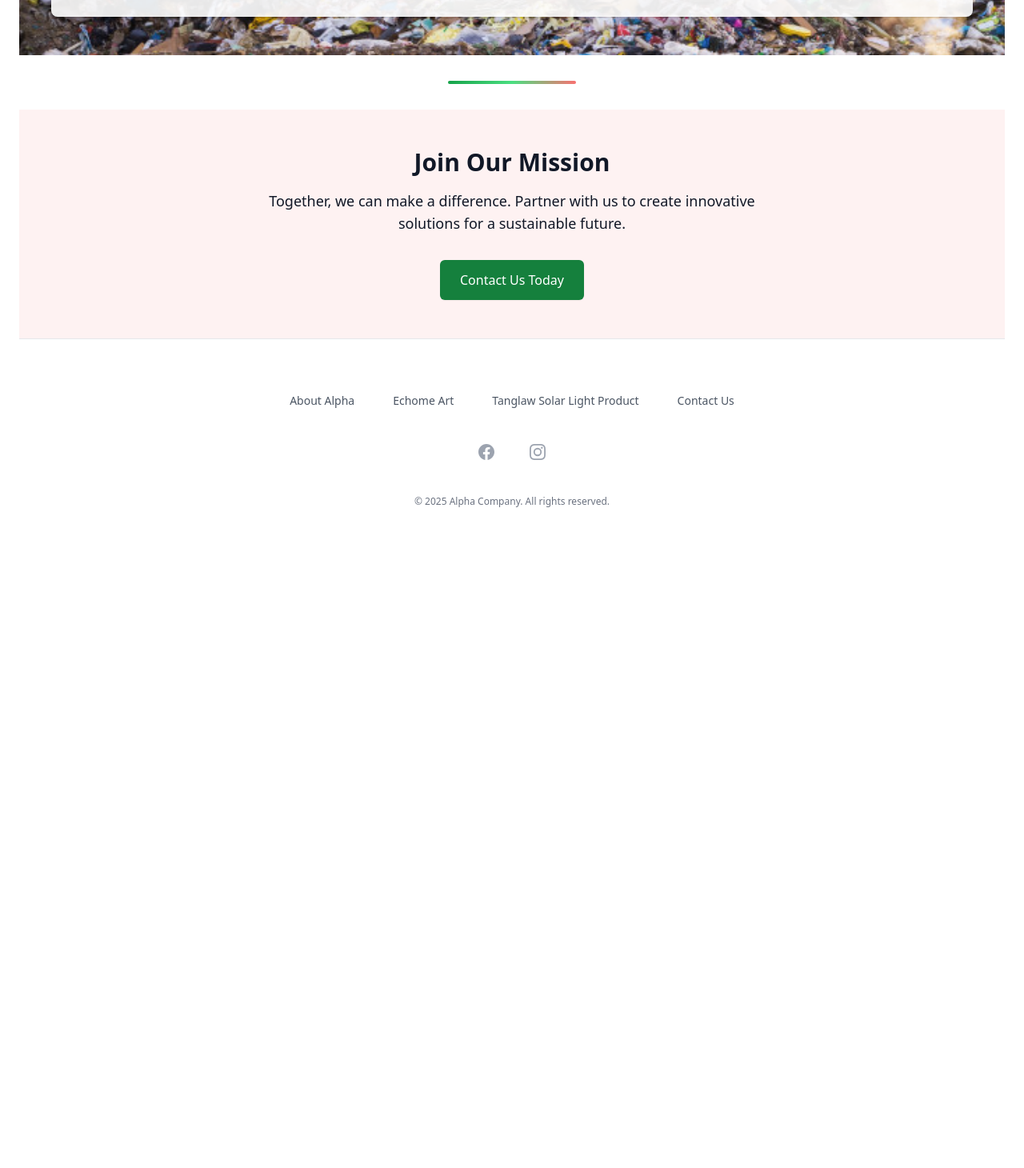
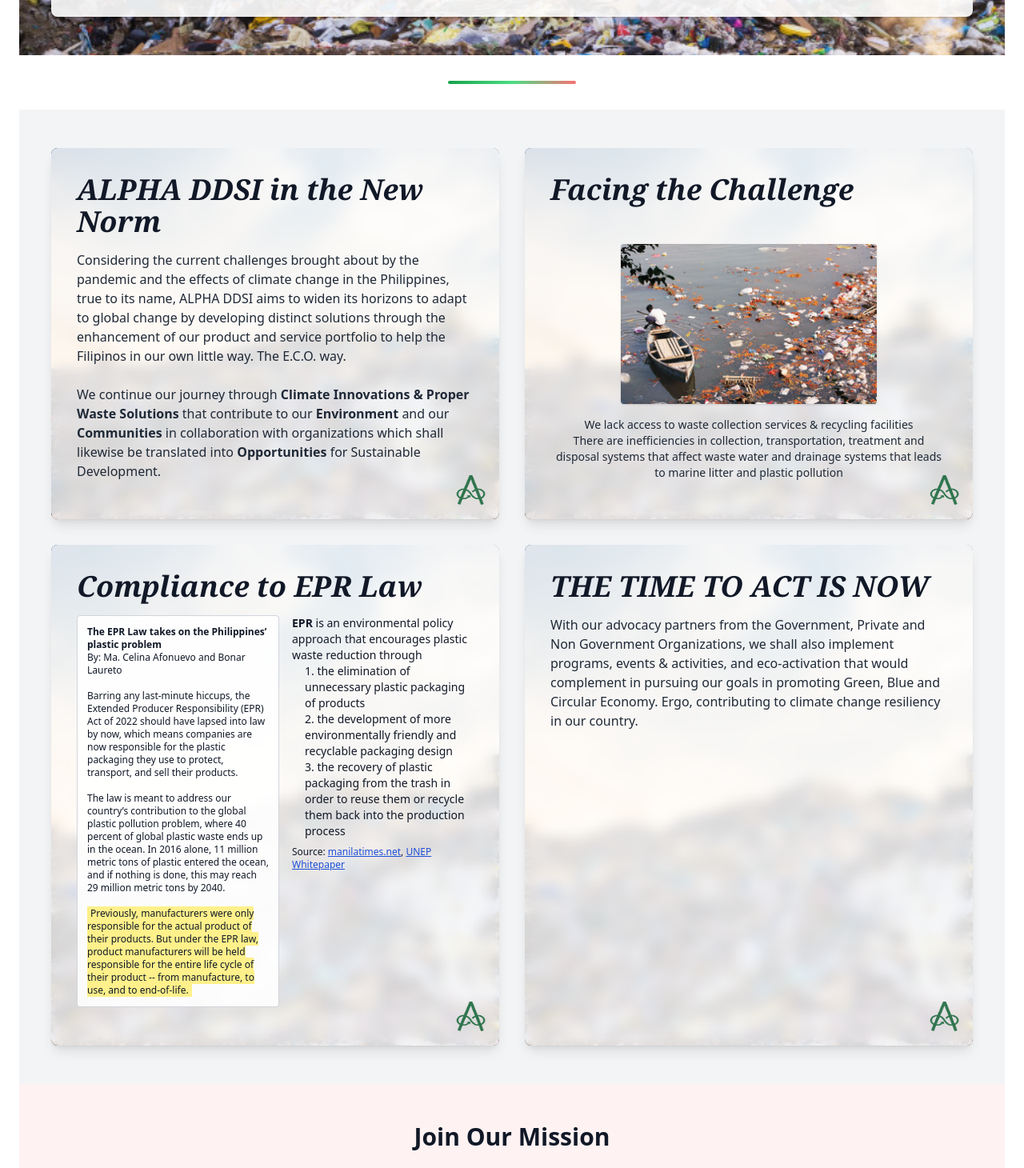
Before and after one commit to karlito0oo/addsi, a React (Vite) app: page / in a window 1280 px wide. Shown: the part 3680-5140 px from the top of the page at 80% size. Before the commit the page ends 4381 px from the top, so only its background shows below. Built offline with nearby package versions, Linux system fonts and the light colour scheme.

Commit message:
ALPHA DDSI in the New Norm

```diff
--- a/src/pages/AboutAlpha.tsx
+++ b/src/pages/AboutAlpha.tsx
@@ -6,6 +6,7 @@
 import CallToActionSection from '../sections/CallToActionSection';
 import BackToTopButton from '../sections/BackToTopButton';
 import SectionDivider from '../sections/SectionDivider';
+import AlphaDDSINewNormSection from '../sections/AlphaDDSINewNormSection';
 import { useState, useEffect } from 'react';
 
 export default function AboutAlpha() {
@@ -42,6 +43,7 @@
       <SectionDivider />
       <PartnersAffiliationsSection />
       <SectionDivider />
+      <AlphaDDSINewNormSection />
       <CallToActionSection />
       <BackToTopButton show={showBackToTop} onClick={scrollToTop} />
     </div>
--- /dev/null
+++ b/src/sections/AlphaDDSINewNormSection.tsx
@@ -0,0 +1,106 @@
+import { motion } from 'framer-motion';
+
+const cardMotion = {
+  hidden: { opacity: 0, y: 30 },
+  visible: { opacity: 1, y: 0, transition: { duration: 0.7 } }
+};
+
+export default function AlphaDDSINewNormSection() {
+  return (
+    <section className="w-full py-12 px-2 sm:px-0 bg-gray-100">
+      <div className="max-w-6xl mx-auto grid grid-cols-1 md:grid-cols-2 gap-8">
+        {/* Card 1 */}
+        <motion.div
+          variants={cardMotion}
+          initial="hidden"
+          whileInView="visible"
+          viewport={{ once: true }}
+          className="relative rounded-lg overflow-hidden shadow-lg"
+        >
+          <div className="absolute inset-0 bg-cover bg-center" style={{ backgroundImage: 'url(/background1.jpg)' }} />
+          <div className="relative bg-white/80 backdrop-blur p-8 h-full flex flex-col justify-between">
+            <h2 className="text-4xl font-serif font-bold mb-4 italic">ALPHA DDSI in the New Norm</h2>
+            <div className="text-gray-800 mb-4">
+              Considering the current challenges brought about by the pandemic and the effects of climate change in the Philippines, true to its name, ALPHA DDSI aims to widen its horizons to adapt to global change by developing distinct solutions through the enhancement of our product and service portfolio to help the Filipinos in our own little way. The E.C.O. way.<br /><br />
+              We continue our journey through <b>Climate Innovations & Proper Waste Solutions</b> that contribute to our <b>Environment</b> and our <b>Communities</b> in collaboration with organizations which shall likewise be translated into <b>Opportunities</b> for Sustainable Development.
+            </div>
+            <img src="/shortLogo.png" alt="Alpha Logo" className="w-10 h-10 absolute bottom-4 right-4 opacity-80" />
+          </div>
+        </motion.div>
+        {/* Card 2 */}
+        <motion.div
+          variants={cardMotion}
+          initial="hidden"
+          whileInView="visible"
+          viewport={{ once: true }}
+          className="relative rounded-lg overflow-hidden shadow-lg"
+        >
+          <div className="absolute inset-0 bg-cover bg-center" style={{ backgroundImage: 'url(/background1.jpg)' }} />
+          <div className="relative bg-white/80 backdrop-blur p-8 h-full flex flex-col justify-between">
+            <h2 className="text-4xl font-serif font-bold mb-4 italic">Facing the Challenge</h2>
+            <div className="flex flex-col items-center mb-4">
+              <img src="/challenge.jpg" alt="Facing the Challenge" className="w-full max-w-xs rounded shadow mb-4" />
+              <div className="text-gray-800 text-sm text-center">
+                We lack access to waste collection services & recycling facilities<br />
+                There are inefficiencies in collection, transportation, treatment and disposal systems that affect waste water and drainage systems that leads to marine litter and plastic pollution
+              </div>
+            </div>
+            <img src="/shortLogo.png" alt="Alpha Logo" className="w-10 h-10 absolute bottom-4 right-4 opacity-80" />
+          </div>
+        </motion.div>
+        {/* Card 3 */}
+        <motion.div
+          variants={cardMotion}
+          initial="hidden"
+          whileInView="visible"
+          viewport={{ once: true }}
+          className="relative rounded-lg overflow-hidden shadow-lg"
+        >
+          <div className="absolute inset-0 bg-cover bg-center" style={{ backgroundImage: 'url(/background1.jpg)' }} />
+          <div className="relative bg-white/80 backdrop-blur p-8 h-full flex flex-col justify-between">
+            <h2 className="text-4xl font-serif font-bold mb-4 italic">Compliance to EPR Law</h2>
+            <div className="flex flex-col md:flex-row gap-4 mb-4">
+              <div className="bg-white/90 border border-gray-300 rounded p-3 text-xs flex-1">
+                <b>The EPR Law takes on the Philippines’ plastic problem</b><br />
+                By: Ma. Celina Afonuevo and Bonar Laureto<br />
+                <br />
+                Barring any last-minute hiccups, the Extended Producer Responsibility (EPR) Act of 2022 should have lapsed into law by now, which means companies are now responsible for the plastic packaging they use to protect, transport, and sell their products.<br />
+                <br />
+                The law is meant to address our country’s contribution to the global plastic pollution problem, where 40 percent of global plastic waste ends up in the ocean. In 2016 alone, 11 million metric tons of plastic entered the ocean, and if nothing is done, this may reach 29 million metric tons by 2040.<br />
+                <br />
+                <span className="bg-yellow-200 px-1">Previously, manufacturers were only responsible for the actual product of their products. But under the EPR law, product manufacturers will be held responsible for the entire life cycle of their product -- from manufacture, to use, and to end-of-life.</span>
+              </div>
+              <div className="flex-1 text-sm">
+                <b>EPR</b> is an environmental policy approach that encourages plastic waste reduction through<br />
+                <ol className="list-decimal list-inside ml-4">
+                  <li>the elimination of unnecessary plastic packaging of products</li>
+                  <li>the development of more environmentally friendly and recyclable packaging design</li>
+                  <li>the recovery of plastic packaging from the trash in order to reuse them or recycle them back into the production process</li>
+                </ol>
+                <div className="text-xs mt-2">Source: <a href="https://www.manilatimes.net/2022/07/25/business/top-business/the-epr-law-takes-on-the-philippines-plastic-problem/1852083" className="underline text-blue-700" target="_blank" rel="noopener noreferrer">manilatimes.net</a>, <a href="https://wedocs.unep.org/bitstream/handle/20.500.11822/41846/EPR_whitepaper.pdf" className="underline text-blue-700" target="_blank" rel="noopener noreferrer">UNEP Whitepaper</a></div>
+              </div>
+            </div>
+            <img src="/shortLogo.png" alt="Alpha Logo" className="w-10 h-10 absolute bottom-4 right-4 opacity-80" />
+          </div>
+        </motion.div>
+        {/* Card 4 */}
+        <motion.div
+          variants={cardMotion}
+          initial="hidden"
+          whileInView="visible"
+          viewport={{ once: true }}
+          className="relative rounded-lg overflow-hidden shadow-lg"
+        >
+          <div className="absolute inset-0 bg-cover bg-center" style={{ backgroundImage: 'url(/background1.jpg)' }} />
+          <div className="relative bg-white/80 backdrop-blur p-8 h-full flex flex-col">
+            <h2 className="text-4xl font-serif font-bold mb-4 italic">THE TIME TO ACT IS NOW</h2>
+            <div className="text-gray-800 mb-4">
+              With our advocacy partners from the Government, Private and Non Government Organizations, we shall also implement programs, events & activities, and eco-activation that would complement in pursuing our goals in promoting Green, Blue and Circular Economy. Ergo, contributing to climate change resiliency in our country.
+            </div>
+            <img src="/shortLogo.png" alt="Alpha Logo" className="w-10 h-10 absolute bottom-4 right-4 opacity-80" />
+          </div>
+        </motion.div>
+      </div>
+    </section>
+  );
+}
```
Also changed, not shown: public/challenge.jpg (added).
